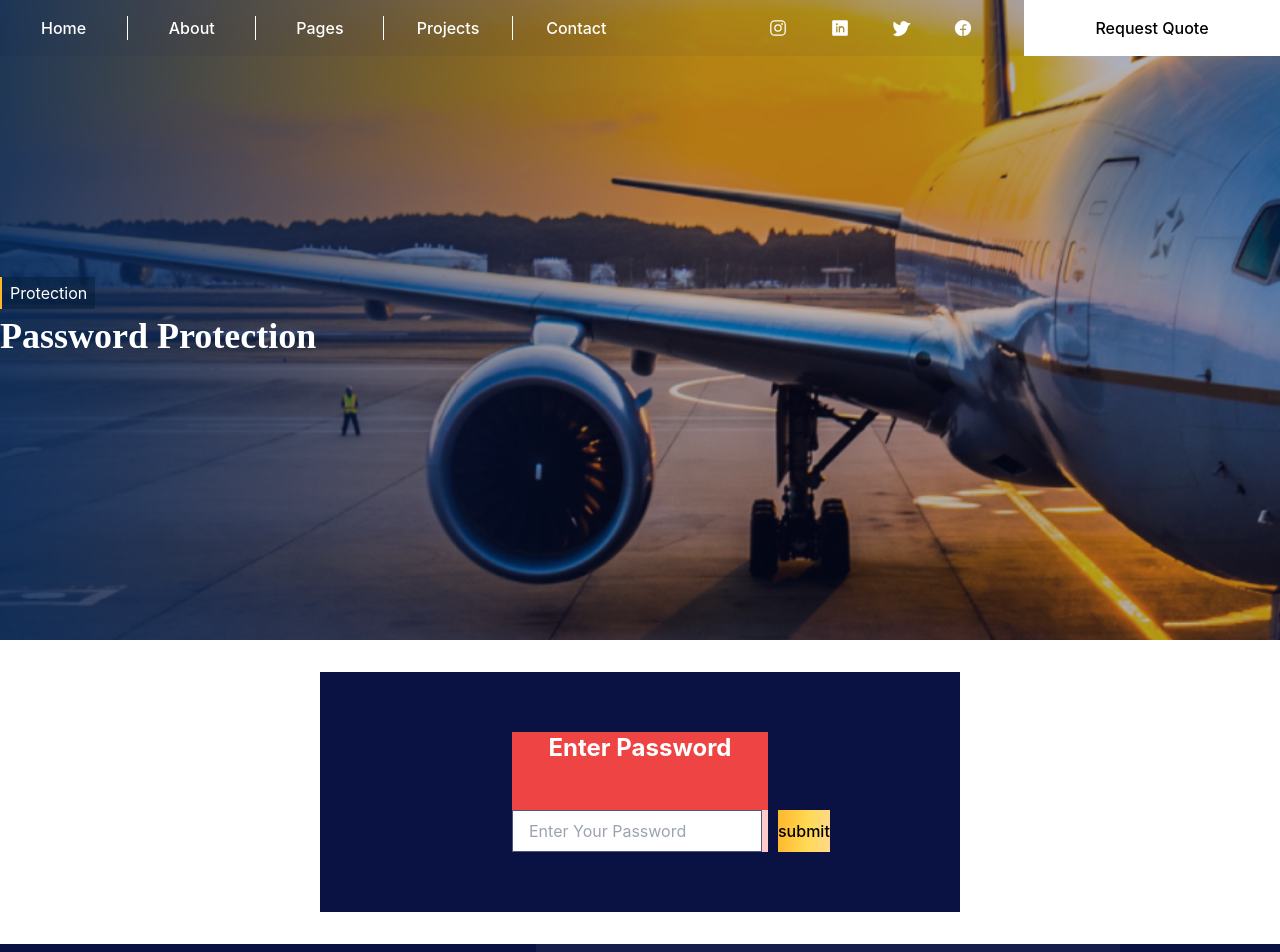
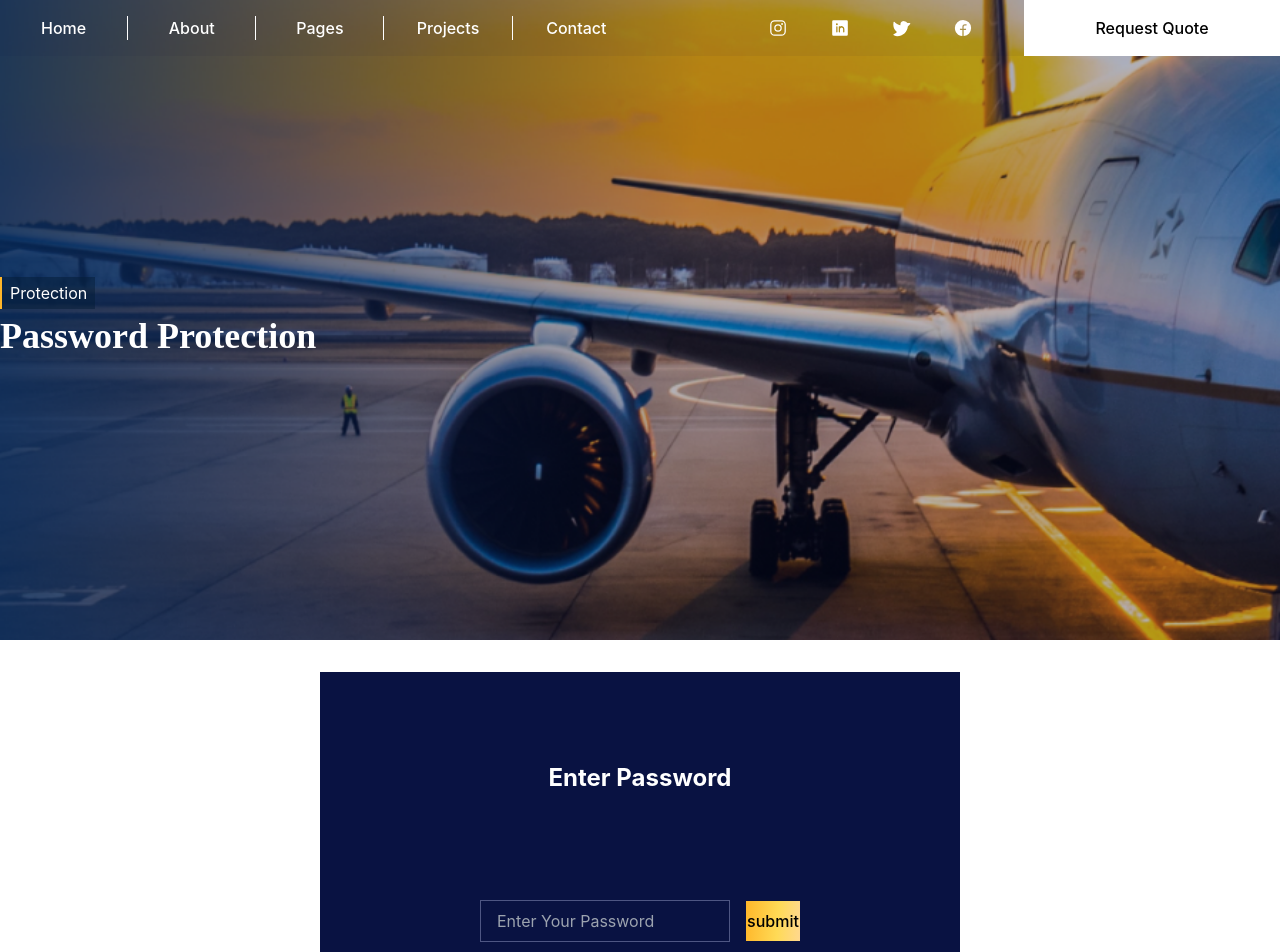
Before and after one commit to smartcollins/logistics, a React (Create React App) app: page /protection in a window 1280 px wide. Shown: the top 952 px of the page. Built offline with nearby package versions, Linux system fonts and the light colour scheme.

Commit message:
modifying Protection

```diff
--- a/src/component/Protection.jsx
+++ b/src/component/Protection.jsx
@@ -9,17 +9,17 @@ const Protection = ()=>{
     return(
         <div>
             <div>{banner.slice(14, 15).map((item, idx) => <Banner key={idx} {...item} />)}</div>
-            <div style={{backgroundColor: color.blueBg}} className='h-[30vh] my-8 mx-auto w-2/4 capitalize text-center flex flex-col items-center'>
-                <div className='bg-red-500 m-auto w-2/5 h-2/4 flex flex-col items-center justify-between'>
+            <div style={{backgroundColor: color.blueBg}} className='h-[45vh] my-8 mx-auto w-2/4 capitalize text-center flex flex-col items-center'>
+                <div className='m-auto w-2/4 h-2/4 flex flex-col items-center justify-between'>
                     <p className='text-white text-2xl font-bold'>enter password</p>
-                    <div className=' bg-red-200 w-full flex gap-4'>
-                        <input className=' indent-4 placeholder:capitalize caret-[#999999] py-2 border border-[#4e5683] outline-[#4e5683]' type="text" placeholder='enter your password' />
+                    <div className=' w-full flex items-center gap-4'>
+                        <input className=' bg-transparent text-white indent-4 placeholder:capitalize caret-[#999999] py-2 border border-[#4e5683] outline-[#4e5683]' type="text" placeholder='enter your password' />
                         <button style={{
                     background: `linear-gradient(94.06deg,
                                 ${color.grdt} -1.21%, ${color.grdt2} 58.66%,
                                 ${color.grdt3} 116.84%)`
                 }}
-                    className='w-full font-medium text-base'>submit</button>
+                    className='w-full font-medium text-base py-2'>submit</button>
                     </div>
                 </div>
             </div>
```
